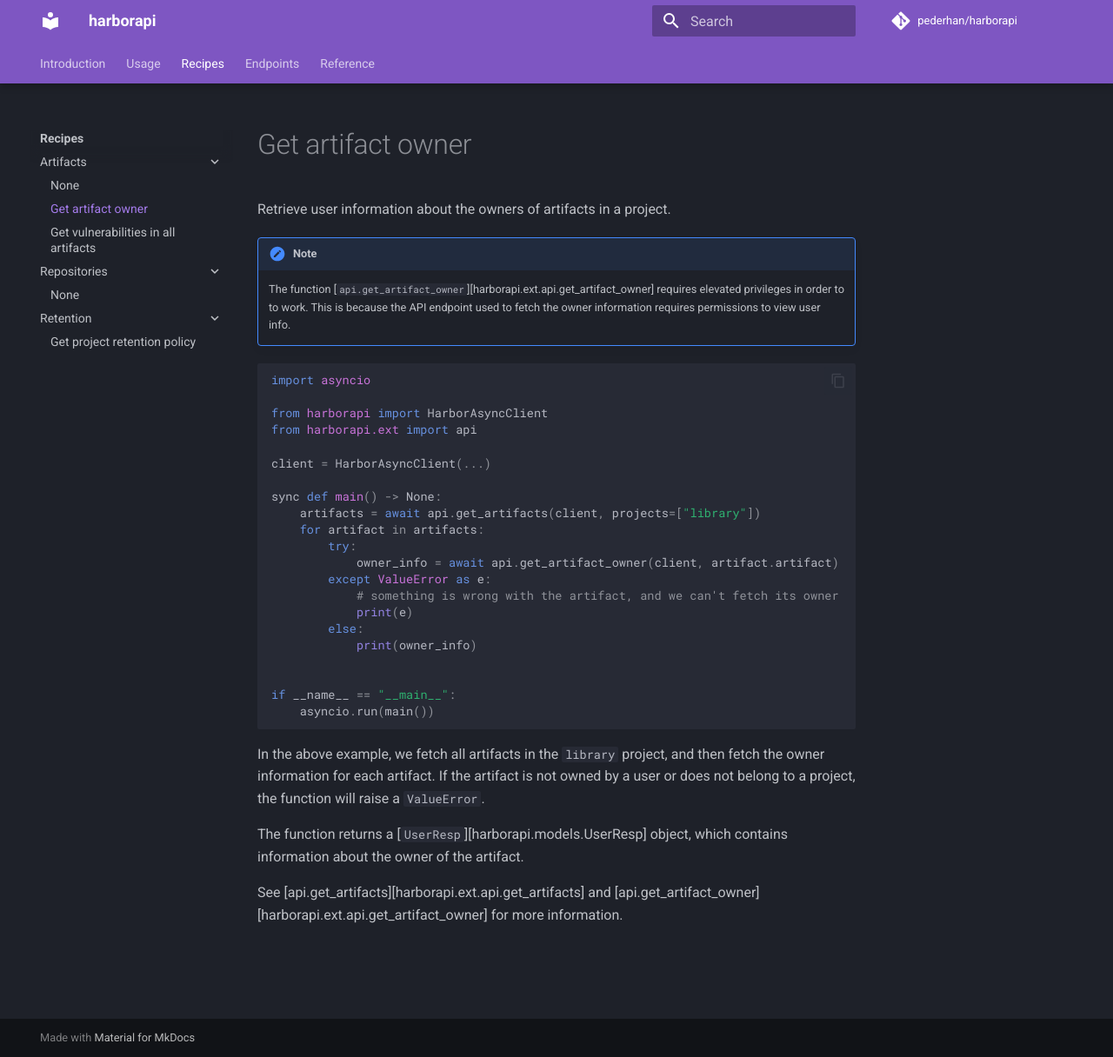
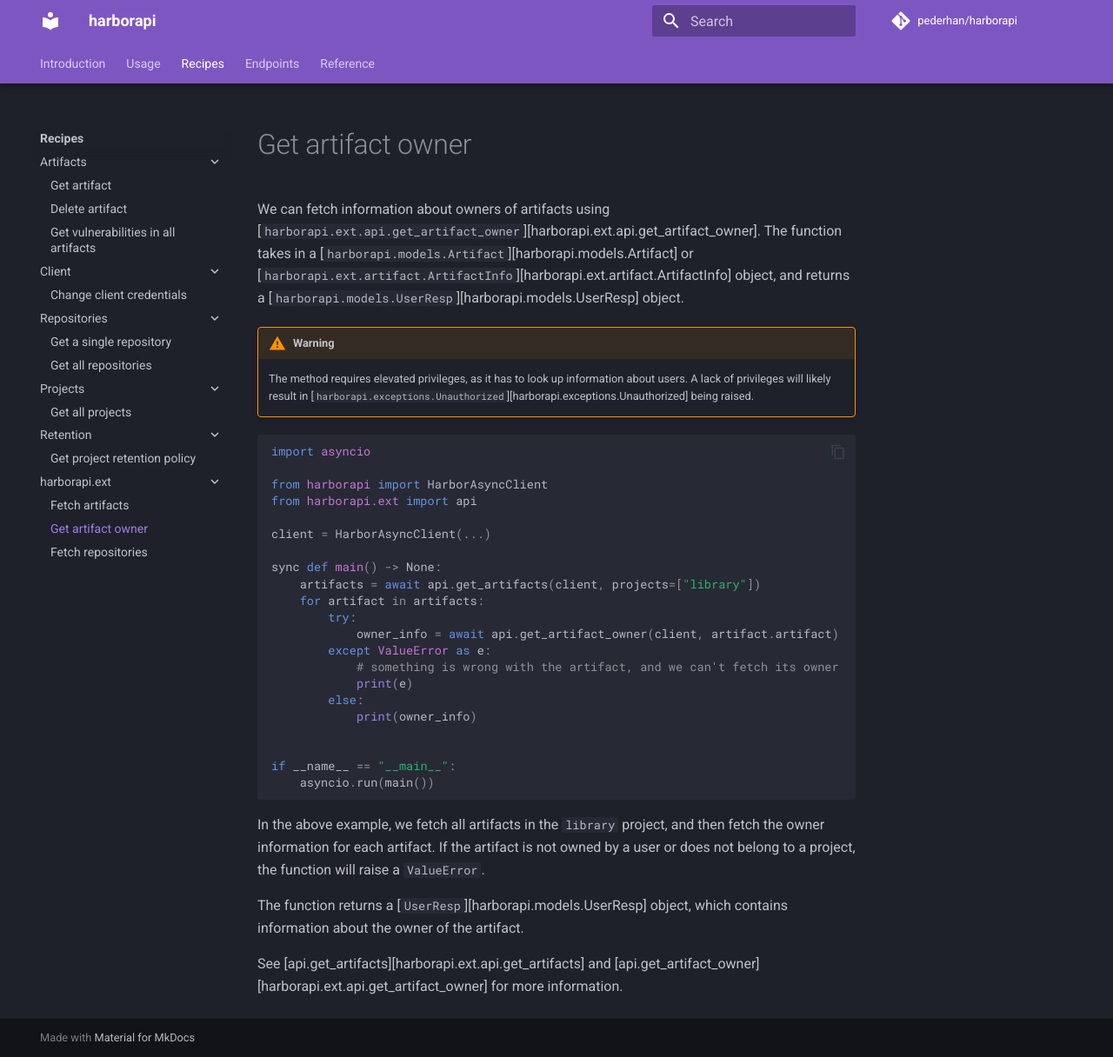
Before and after one commit to unioslo/harborapi, an MkDocs documentation site: the page built from docs/recipes/ext/artifactowner.md, in a window 1280 px wide and 1216 px high. Shown: the whole window at 87% size. Built offline with MkDocs 1.6.1 and Material for MkDocs 9.7.7, drawn with Linux system fonts in a browser that asks for light colours; comment, search, counter and statistics services are not loaded.

Commit message:
Fix recipe ToC

````diff
--- a/docs/recipes/artifacts/artifactowner.md
+++ b/docs/recipes/ext/artifactowner.md
@@ -1,10 +1,10 @@
 # Get artifact owner
 
-Retrieve user information about the owners of artifacts in a project.
+We can fetch information about owners of artifacts using [`harborapi.ext.api.get_artifact_owner`][harborapi.ext.api.get_artifact_owner]. The function takes in a [`harborapi.models.Artifact`][harborapi.models.Artifact] or [`harborapi.ext.artifact.ArtifactInfo`][harborapi.ext.artifact.ArtifactInfo] object, and returns a [`harborapi.models.UserResp`][harborapi.models.UserResp] object.
 
 
-!!! note
-    The function [`api.get_artifact_owner`][harborapi.ext.api.get_artifact_owner] requires elevated privileges in order to to work. This is because the API endpoint used to fetch the owner information requires permissions to view user info.
+!!! warning
+    The method requires elevated privileges, as it has to look up information about users. A lack of privileges will likely result in [`harborapi.exceptions.Unauthorized`][harborapi.exceptions.Unauthorized] being raised.
 
 ```py
 import asyncio
--- a/mkdocs.yml
+++ b/mkdocs.yml
@@ -70,15 +70,24 @@
   - "Recipes":
       - recipes/index.md
       - "Artifacts":
-          - recipes/artifacts/conc-artifact.md
-          - recipes/artifacts/artifactowner.md
+          - recipes/artifacts/get-artifact.md
+          - recipes/artifacts/delete-artifact.md
           - recipes/artifacts/artifact-vulns.md
+      - "Client":
+          - recipes/client/reauth.md
       - "Repositories":
-          - recipes/repos/conc-repo.md
+          - recipes/repos/get-repo.md
+          - recipes/repos/get-repos.md
+      - "Projects":
+          - recipes/projects/get-projects.md
       - "Retention":
           - recipes/retention/get-retention.md
-      # - "Projects":
-      #     - recipes/conc-project.md
+      - "harborapi.ext":
+          - "recipes/ext/index.md"
+          - "recipes/ext/conc-artifact.md"
+          - recipes/ext/artifactowner.md
+          - "recipes/ext/conc-repo.md"
+
   - "Endpoints":
       - endpoints/index.md
       - endpoints/artifacts.md
````
Also changed, not shown: docs/recipes/artifacts/artifactowner.py (deleted, +0 -25 lines), docs/recipes/artifacts/delete-artifact.md (+1 -1 lines).
